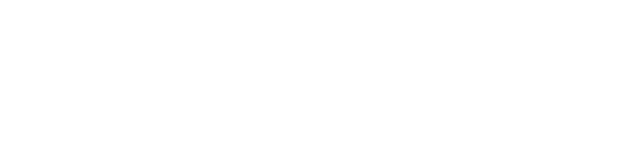
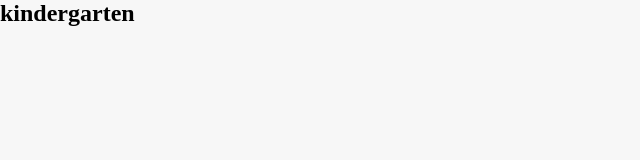
Before and after one commit to ChibgatullahMinhaz/kindergarten, a plain HTML site: page index.html in a window 1280 px wide. Shown: the whole page, without its empty margins (0-640 px from the left). Drawn offline with Linux system fonts and the light colour scheme.

Commit message:
added  some src like images and added style file

```diff
--- a/index.html
+++ b/index.html
@@ -3,9 +3,26 @@
 <head>
     <meta charset="UTF-8">
     <meta name="viewport" content="width=device-width, initial-scale=1.0">
-    <title>Document</title>
+    <link rel="shortcut icon" href="https://thumbs.dreamstime.com/b/logo-presents-joyful-scene-smiling-children-holding-hands-under-sunny-sky-showcasing-rainbow-tree-capturing-essence-332083564.jpg" type="image/x-icon">
+
+    <link rel="stylesheet" href="styles/style.css">
+    <title>kindergarten</title>
 </head>
 <body>
-
+    <header>
+        <nav>
+            <div class="brand">
+                <h1>kindergarten</h1>
+            </div>
+            <div class="nav_menu">
+                <ul class="nav_item">
+                    <li class="nav_list"><a href="#" class="nav_link"></a></li>
+                    <li class="nav_list"><a href="#" class="nav_link"></a></li>
+                    <li class="nav_list"><a href="#" class="nav_link"></a></li>
+                    <li class="nav_list"><a href="#" class="nav_link"></a></li>
+                </ul>
+            </div>
+        </nav>
+    </header>
 </body>
 </html>
--- /dev/null
+++ b/styles/style.css
@@ -0,0 +1,11 @@
+:root {
+  --bg-color: #f7f7f7;
+  --footer-color: #01acfd;
+}
+* {
+  margin: 0;
+  padding: 0;
+  box-sizing: border-box;
+  background-color: var(--bg-color);
+  max-width: 97%;
+}
```
Also changed, not shown: assets/bg.png (added), assets/dribble.png (added), assets/elementary.png (added), assets/fb.png (added), assets/google+.png (added), assets/hero-kids.png (added), assets/kinder.png (added), assets/logo.png (added), assets/middle.png (added), assets/story-1.png (added), assets/story-2.png (added), assets/story-3.png (added), assets/story-4.png (added), assets/story-5.png (added), 1 more files.
